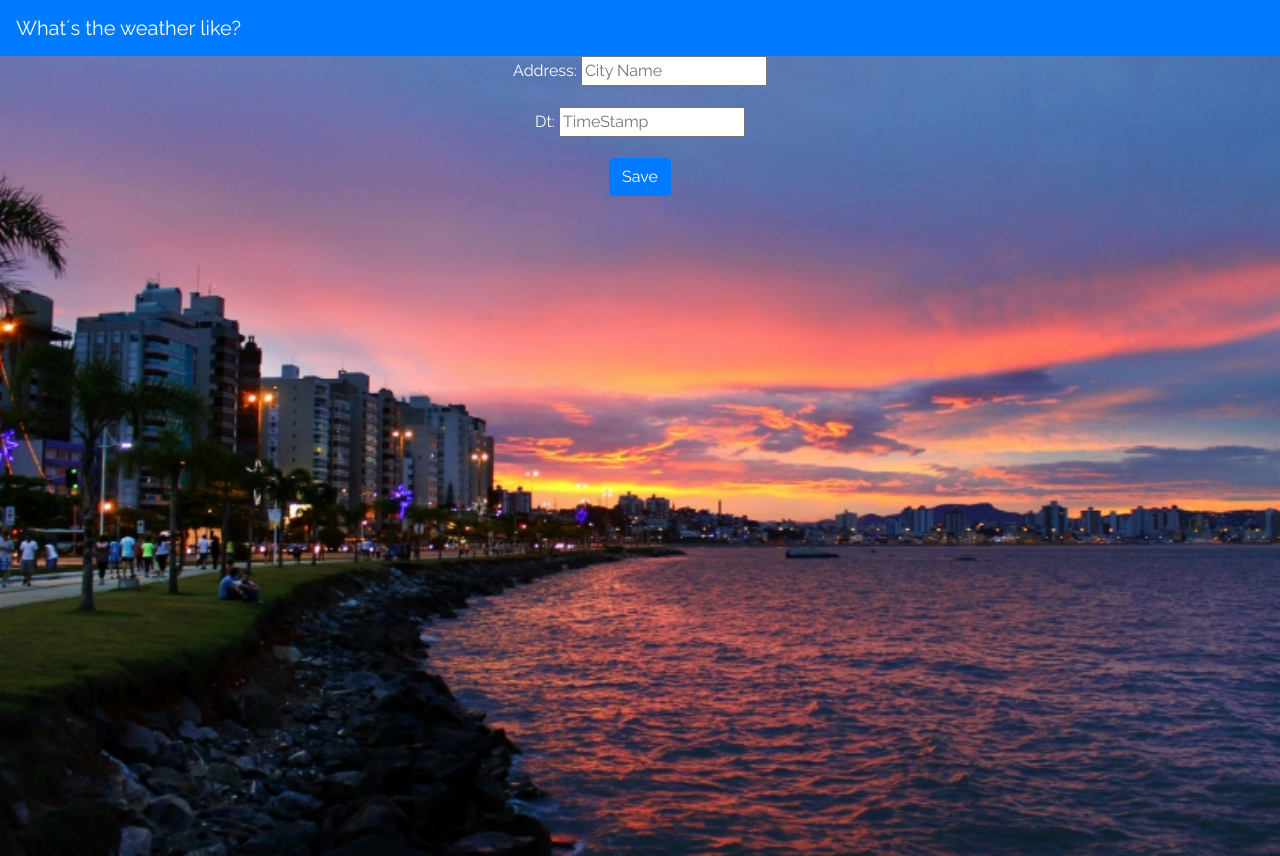
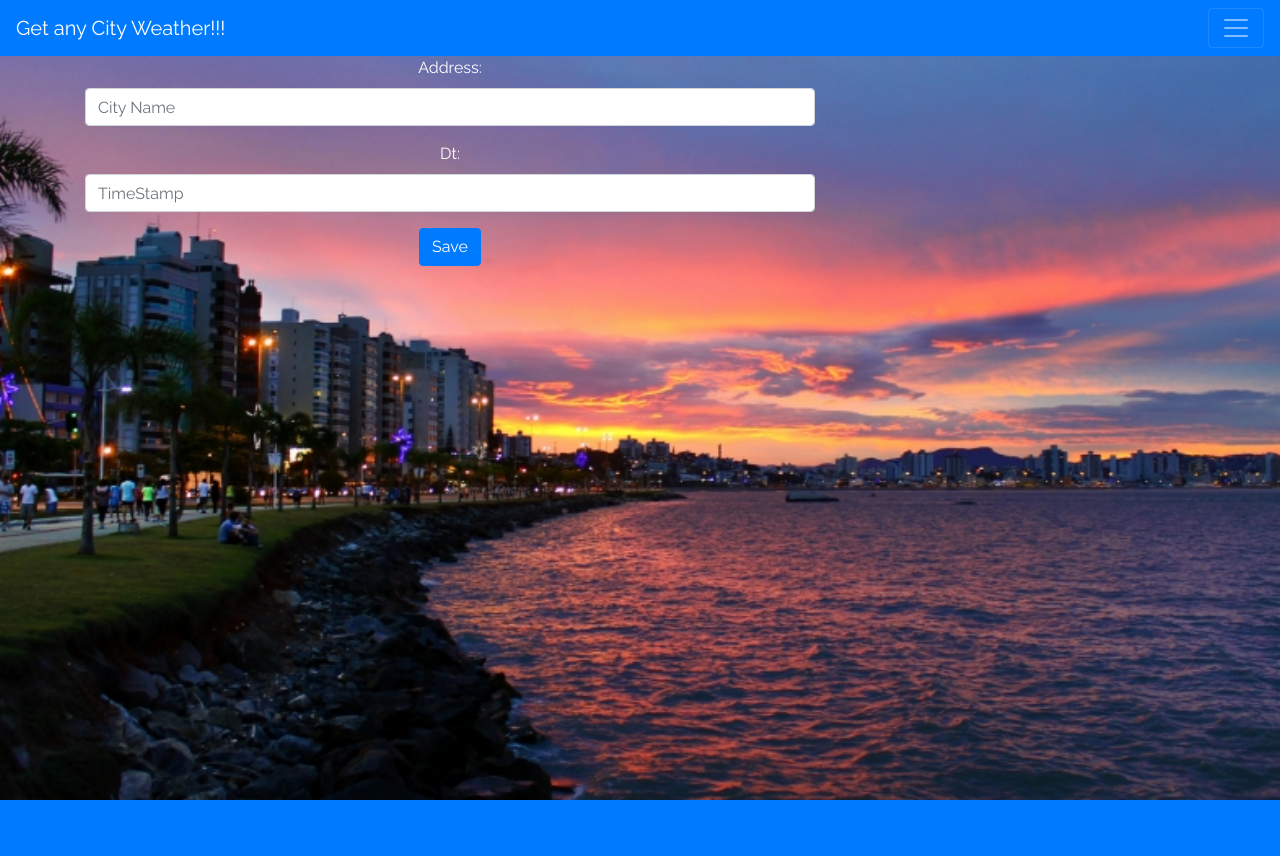
Before and after one commit to LC-burigo/Django_Small_Weather_Project, a Django app: template WeatherApp/templates/WeatherApp/Weather.html in a window 1280 px wide. After the commit the page ends 800 px from the top, so only its background shows below. Run offline with Django 3.2, Linux system fonts and the light colour scheme; the template is opened without the code that fills it: values that come from a table or form of the project are taken from there, others are empty; some libraries are stand-ins or nearby versions.

Commit message:
Try to fix the views

```diff
--- a/WeatherApp/forms.py
+++ b/WeatherApp/forms.py
@@ -1,11 +1,12 @@
+from django import forms
 from django.forms import ModelForm, TextInput
 from .models import City
 
 
-class CityForm(ModelForm):
+class CityForm(forms.ModelForm):
     class Meta:
         model = City
         fields = ['Address', 'Dt']
-        widgets = {'Address': TextInput(attrs={'class': 'input', 'placeholder': 'City Name'}),
-                   'Dt': TextInput(attrs={'class': 'input', 'placeholder': 'TimeStamp'})
+        widgets = {'Address': forms.TextInput(attrs={'class': 'form-control', 'placeholder': 'City Name'}),
+                   'Dt': forms.TextInput(attrs={'class': 'form-control', 'placeholder': 'TimeStamp'}),
                 }
--- a/WeatherApp/static/css/Weather.css
+++ b/WeatherApp/static/css/Weather.css
@@ -1,18 +1,17 @@
 body{
    background:#fff;
    font-family: 'Raleway', sans-serif;
-   color: #fff
-}
-.banner{
+   color: #fff;
+   background:url('Florianopolis.jpg');
    height:100vh;
    width:100%;
-   background:url('Florianopolis.jpg');
    background-position:top;
    background-size:cover;
    background-repeat: no-repeat;
 }
+
 .banner .form{
-  border-style: groove;
+  border-style: solid;
   margin-left: 700px;
   margin-right: 700px;
 
--- a/WeatherApp/templates/WeatherApp/Base.html
+++ b/WeatherApp/templates/WeatherApp/Base.html
@@ -11,7 +11,7 @@
 </head>
 <body>
 <nav class="navbar navbar-dark bg-primary">
-    <a class="navbar-brand" href="#">Get any City Weather!!!</a>
+    <a class="navbar-brand" href="{% url 'WeatherApp:home' %}">Get any City Weather!!!</a>
   <button class="navbar-toggler" type="button" data-toggle="collapse" data-target="#navbarNav" aria-controls="navbarNav" aria-expanded="false" aria-label="Toggle navigation">
     <span class="navbar-toggler-icon"></span>
   </button>
@@ -40,6 +40,16 @@
     </ul>
   </div>
 </nav>
+<div class="content container">
+    <div class="row">
+        <div class="col-md-8">
+            <div class="blog_posts">
+                {% block content %}
+                {% endblock %}
+            </div>
+        </div>
+    </div>
+</div>
 
 <script src="https://code.jquery.com/jquery-3.3.1.slim.min.js" integrity="sha384-q8i/X+965DzO0rT7abK41JStQIAqVgRVzpbzo5smXKp4YfRvH+8abtTE1Pi6jizo" crossorigin="anonymous"></script>
 <script src="https://cdnjs.cloudflare.com/ajax/libs/popper.js/1.14.3/umd/popper.min.js" integrity="sha384-ZMP7rVo3mIykV+2+9J3UJ46jBk0WLaUAdn689aCwoqbBJiSnjAK/l8WvCWPIPm49" crossorigin="anonymous"></script>
--- a/WeatherApp/templates/WeatherApp/Weather.html
+++ b/WeatherApp/templates/WeatherApp/Weather.html
@@ -1,20 +1,6 @@
-<!DOCTYPE html>
-{% load static %}
-<html lang="en">
-<head>
-    <meta charset="UTF-8">
-    <meta name="viewport" content="width=device-width, initial-scale=1, shrink-to-fit=no">
-    <title>Weather Page</title>
-    <link rel="stylesheet" href="https://stackpath.bootstrapcdn.com/bootstrap/4.1.3/css/bootstrap.min.css" integrity="sha384-MCw98/SFnGE8fJT3GXwEOngsV7Zt27NXFoaoApmYm81iuXoPkFOJwJ8ERdknLPMO" crossorigin="anonymous">
-    <link href="https://fonts.googleapis.com/css?family=Raleway&display=swap" rel="stylesheet"/>
-    <link rel="stylesheet" type="text/css" href="{% static 'css/Weather.css' %}"/>
-</head>
-<body>
-<nav class="navbar navbar-dark bg-primary">
-    <div class="navbar-brand">
-        <srong>What´s the weather like?</srong>
-    </div>
-</nav>
+{% extends "WeatherApp/Base.html" %}
+
+{% block content %}
 <div class="banner">
     <div class="text-center">
         <form class="post-form" width=200px method="POST">
@@ -45,10 +31,4 @@
         {% endfor %}
     </div>
 </div>
-
-
-<script src="https://code.jquery.com/jquery-3.3.1.slim.min.js" integrity="sha384-q8i/X+965DzO0rT7abK41JStQIAqVgRVzpbzo5smXKp4YfRvH+8abtTE1Pi6jizo" crossorigin="anonymous"></script>
-<script src="https://cdnjs.cloudflare.com/ajax/libs/popper.js/1.14.3/umd/popper.min.js" integrity="sha384-ZMP7rVo3mIykV+2+9J3UJ46jBk0WLaUAdn689aCwoqbBJiSnjAK/l8WvCWPIPm49" crossorigin="anonymous"></script>
-<script src="https://stackpath.bootstrapcdn.com/bootstrap/4.1.3/js/bootstrap.min.js" integrity="sha384-ChfqqxuZUCnJSK3+MXmPNIyE6ZbWh2IMqE241rYiqJxyMiZ6OW/JmZQ5stwEULTy" crossorigin="anonymous"></script>
-</body>
-</html>
+{% endblock %}
--- a/WeatherApp/views.py
+++ b/WeatherApp/views.py
@@ -88,3 +88,6 @@
     context_object_name = "Wd"
     template_name = "WeatherApp/Weather_confirm_delete.html"
     success_url = reverse_lazy("WeatherApp:current")
+
+
+# def Hourly(request):
```
Also changed, not shown: db.sqlite3.
